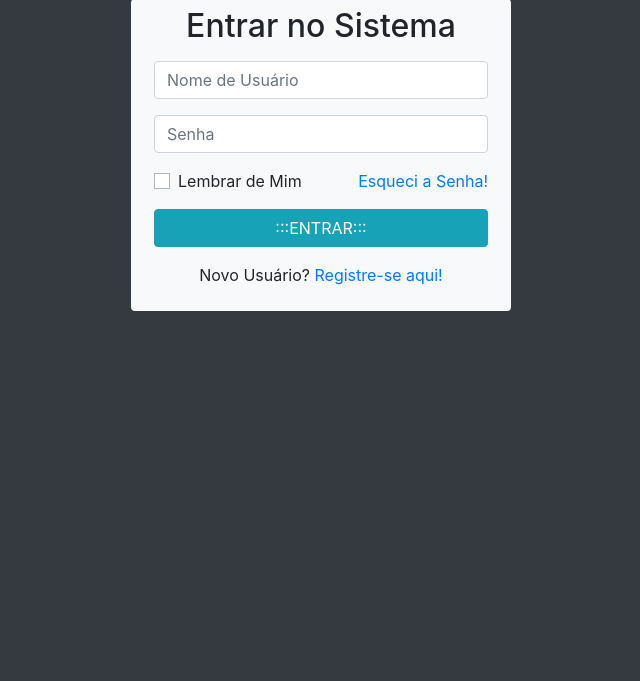
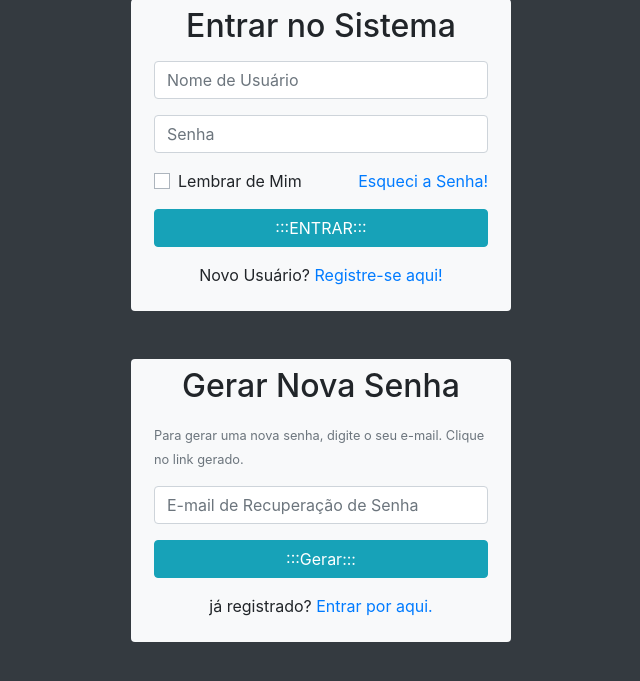
Before and after one commit to LuisFelipeSantosdosSantos/login, a PHP site: page /login/ in a window 1280 px wide. Shown: the part 91-772 px from the top of the page, without its empty margins (319-959 px from the left). Run offline with PHP 8.4, Linux system fonts and the light colour scheme.

Commit message:
Formulario de  Recuperação de Senha
close #2

```diff
--- a/index.PHP
+++ b/index.PHP
@@ -65,7 +65,7 @@
 
                     <div class="form-group">
                         <p class="text-center">
-                        Novo Usuário? <a href="#" id="btnRegistrar">
+                            Novo Usuário? <a href="#" id="btnRegistrar">
                                 Registre-se aqui!
                             </a>
                         </p>
@@ -74,6 +74,48 @@
                 </form>
             </div>
         </section>
+        <!-- final da Seção de Login-->
+
+        <!-- Formuário de Recuperação de Senha -->
+        <section class="row mt-5">
+            <div class="col-lg-4 offset-lg-4 bg-light rounded" id="caixaLogin">
+                <h2 class="text-center mt-2">
+                    Gerar Nova Senha
+                </h2>
+
+                <form action="#" method="post" id="formSenha" class="p-2">
+                    <div class="form-group">
+                        <small class="text-muted">
+                            Para gerar uma nova senha, digite o seu e-mail. Clique no link gerado.
+                        </small>
+                    </div>
+
+                    <div class="form-group">
+                        <input type="email" nome="emailGerarSenha" id="emailGerarSenha" class="form-control" placeholder="E-mail de Recuperação de Senha">
+                    </div>
+
+                    <div class="form-group">
+                        <input type="submit" value=":::Gerar:::" name="btnGerar" id="btnGerar" class="btn btn-info btn-block">
+                    </div>
+
+                    <div class="form-group">
+                        <p class="text-center">
+                            já registrado?
+                            <a href="#" id="btnJaRegistrado">
+                                Entrar por aqui.
+                            </a>
+                        </p>
+                    </div>
+                </form>
+            </div>
+        </section>
+        <!--Fim da Seção de Recuperação de Senha--->
+
+
+
+
+
+
     </main>
 
     <!-- Optional JavaScript -->
```
